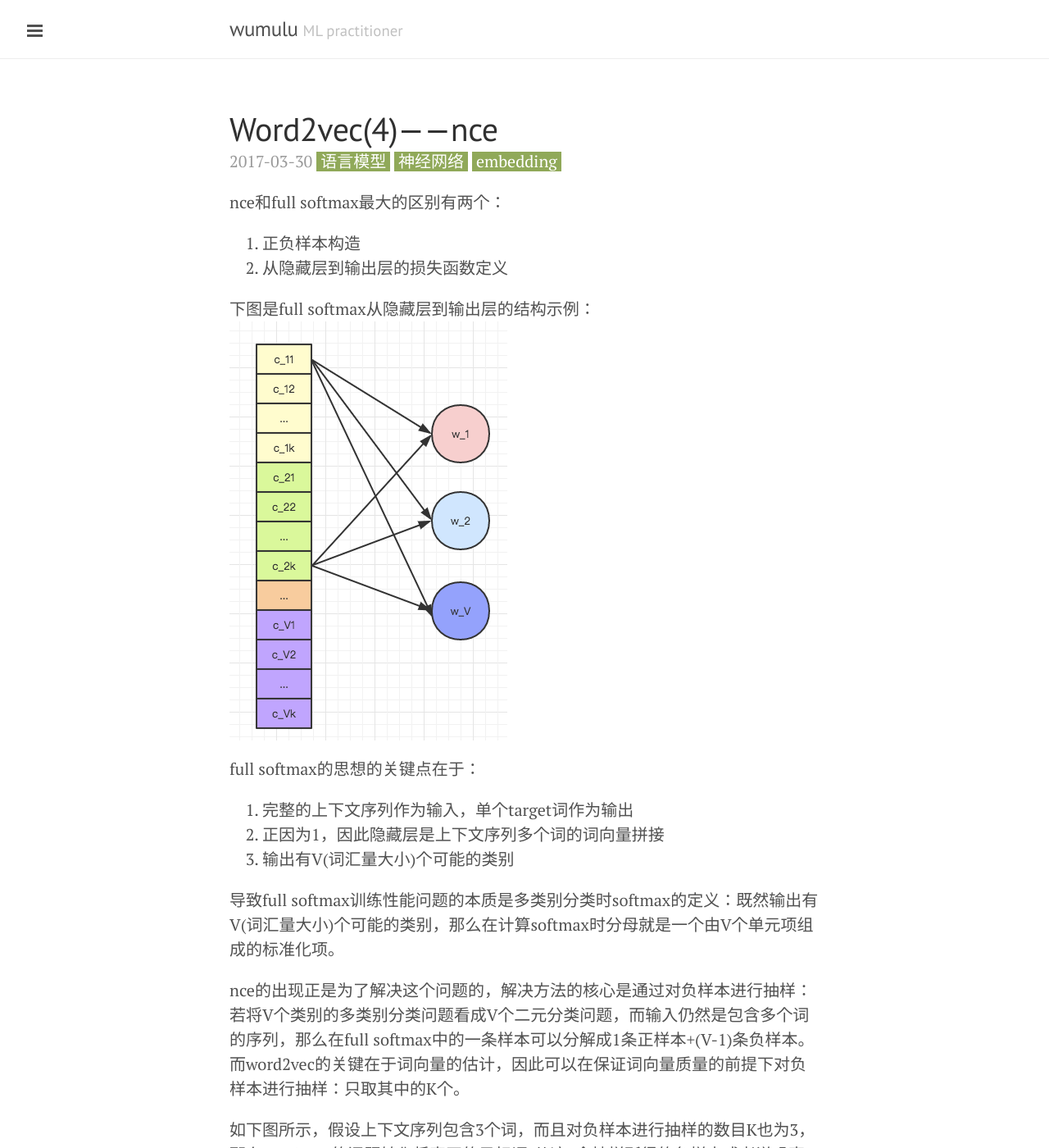
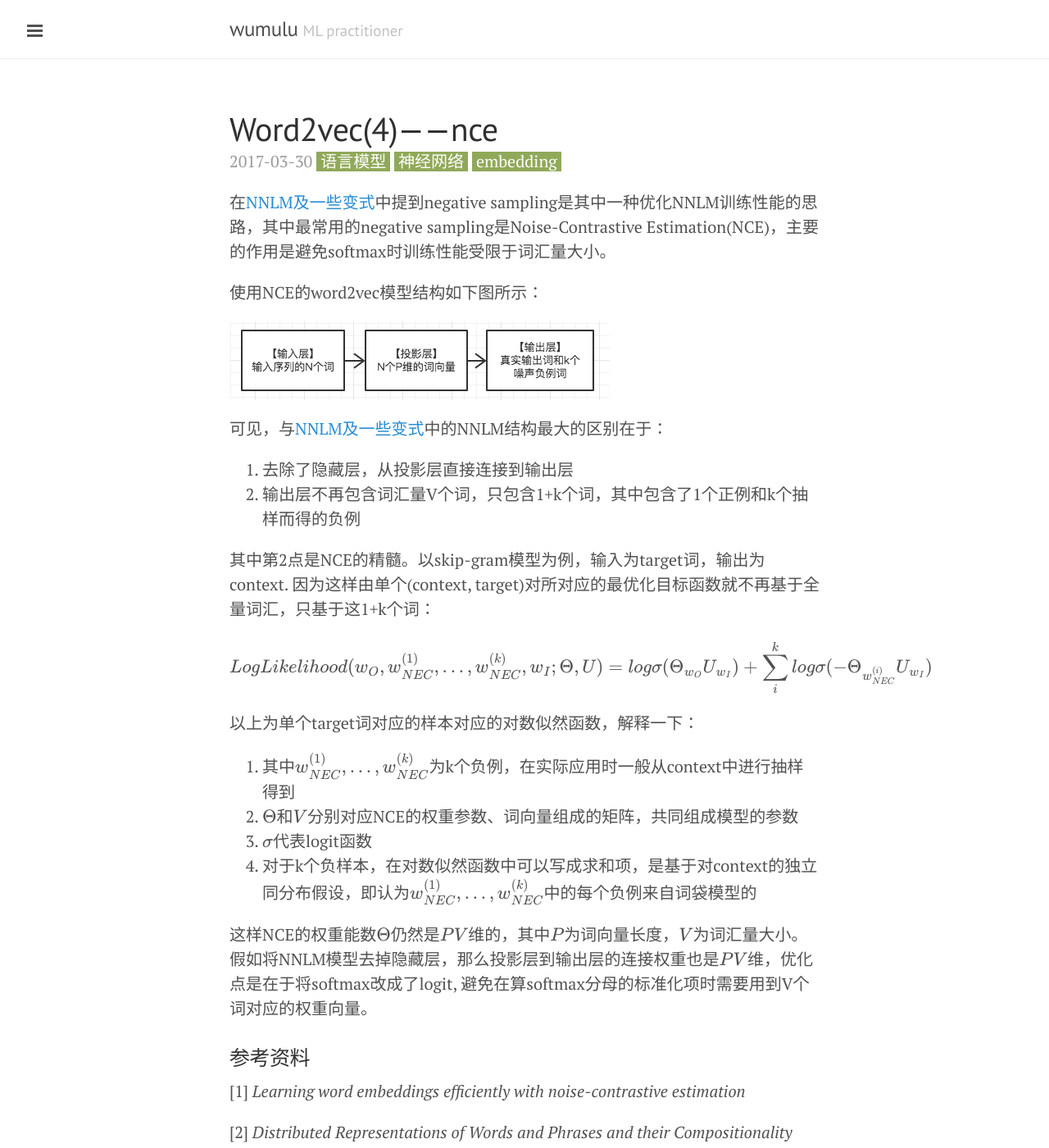
Before and after one commit to nomadcube/nomadcube.github.io, a Jekyll site: the page built from _posts/2017-03-30-word2vec(4)——nce.md, in a window 1280 px wide and 1400 px high. Shown: the whole window at 82% size. Built offline with Jekyll 4.4.1, drawn with Linux system fonts in a browser that asks for light colours; formulas are drawn with MathJax 3; comment, search, counter and statistics services are not loaded; some of the changed text lies outside the part shown.

Commit message:
新文章

```diff
--- /dev/null
+++ b/_includes/analytics.html
@@ -0,0 +1,9 @@
+<script>
+  (function(i,s,o,g,r,a,m){i['GoogleAnalyticsObject']=r;i[r]=i[r]||function(){
+  (i[r].q=i[r].q||[]).push(arguments)},i[r].l=1*new Date();a=s.createElement(o),
+  m=s.getElementsByTagName(o)[0];a.async=1;a.src=g;m.parentNode.insertBefore(a,m)
+  })(window,document,'script','//www.google-analytics.com/analytics.js','ga');
+
+  ga('create', 'UA-97186123-1', 'auto');
+  ga('send', 'pageview');
+</script>
--- a/_layouts/default.html
+++ b/_layouts/default.html
@@ -2,7 +2,7 @@
 <html lang="en-us">
 
   {% include head.html %}
-
+  {% include analytics.html %}
   <body class="sidebar-overlay">
 
     {% include sidebar.html %}
--- a/_posts/2017-03-30-word2vec(4)——nce.md
+++ b/_posts/2017-03-30-word2vec(4)——nce.md
@@ -3,47 +3,35 @@ layout: post
 tags: 语言模型 神经网络 embedding
 ---
 
-nce和full softmax最大的区别有两个：
+在[NNLM及一些变式](https://nomadcube.github.io/2017/04/10/word2vec(1)-NNLM%E5%8F%8A%E4%B8%80%E4%BA%9B%E5%8F%98%E5%BC%8F/)中提到negative sampling是其中一种优化NNLM训练性能的思路，其中最常用的negative sampling是Noise-Contrastive Estimation(NCE)，主要的作用是避免softmax时训练性能受限于词汇量大小。
 
-1. 正负样本构造
-2. 从隐藏层到输出层的损失函数定义
+使用NCE的word2vec模型结构如下图所示：
 
-下图是full softmax从隐藏层到输出层的结构示例：
 ![word2vec_2](/public/word2vec_2.png)
 
-full softmax的思想的关键点在于：
+可见，与[NNLM及一些变式](https://nomadcube.github.io/2017/04/10/word2vec(1)-NNLM%E5%8F%8A%E4%B8%80%E4%BA%9B%E5%8F%98%E5%BC%8F/)中的NNLM结构最大的区别在于：
 
-1. 完整的上下文序列作为输入，单个target词作为输出
-2. 正因为1，因此隐藏层是上下文序列多个词的词向量拼接
-3. 输出有V(词汇量大小)个可能的类别
+1. 去除了隐藏层，从投影层直接连接到输出层
+2. 输出层不再包含词汇量V个词，只包含1+k个词，其中包含了1个正例和k个抽样而得的负例
 
-导致full softmax训练性能问题的本质是多类别分类时softmax的定义：既然输出有V(词汇量大小)个可能的类别，那么在计算softmax时分母就是一个由V个单元项组成的标准化项。
+其中第2点是NCE的精髓。以skip-gram模型为例，输入为target词，输出为context. 因为这样由单个(context, target)对所对应的最优化目标函数就不再基于全量词汇，只基于这1+k个词：
 
-nce的出现正是为了解决这个问题的，解决方法的核心是通过对负样本进行抽样：若将V个类别的多类别分类问题看成V个二元分类问题，而输入仍然是包含多个词的序列，那么在full softmax中的一条样本可以分解成1条正样本+(V-1)条负样本。而word2vec的关键在于词向量的估计，因此可以在保证词向量质量的前提下对负样本进行抽样：只取其中的K个。
+$$LogLikelihood(w_O, w_{NEC}^{(1)}, ..., w_{NEC}^{(k)}, w_I; \Theta, U) = log \sigma(\Theta_{w_O} U_{w_I}) + \sum_i^k log \sigma(-\Theta_{w_{NEC}^{(i)}}U_{w_I})$$
 
-如下图所示，假设上下文序列包含3个词，而且对负样本进行抽样的数目K也为3，那么word2vec的问题转化将真正的目标词t从这3个抽样所得的负样本或者说噪声中分辨出来。
+以上为单个target词对应的样本对应的对数似然函数，解释一下：
 
-![nce](/public/nce.png)
+1. 其中$$w_{NEC}^{(1)}, ..., w_{NEC}^{(k)}$$为k个负例，在实际应用时一般从context中进行抽样得到
+2. $$\Theta$$和$$V$$分别对应NCE的权重参数、词向量组成的矩阵，共同组成模型的参数
+3. $$\sigma$$代表logit函数
+4. 对于k个负样本，在对数似然函数中可以写成求和项，是基于对context的独立同分布假设，即认为$$w_{NEC}^{(1)}, ..., w_{NEC}^{(k)}$$中的每个负例来自词袋模型的
 
-进一步地，可以将一条样本中上下文序列包含的m个词打散，成为m个单独的样本。这就将问题转换成这样的一个二元分类问题：输入为上下文序列的某个词和词汇全集中的其中一个词（可能是正样本的target或抽样出来的负样本），用lr去预测label是1还是0.
+这样NCE的权重能数$$\Theta$$仍然是$$PV$$维的，其中$$P$$为词向量长度，$$V$$为词汇量大小。假如将NNLM模型去掉隐藏层，那么投影层到输出层的连接权重也是$$PV$$维，优化点是在于将softmax改成了logit, 避免在算softmax分母的标准化项时需要用到V个词对应的权重向量。
 
-如下图所示，原先的一条样本相当于对负样本抽样并打散后的12条样本（某些样本的label没有画出）：
-![nce_1](/public/nce_1.png)
-
-这样就可以用logit函数来表达模型，而由于词汇量仍然有V个没变，因此分类模型参数仍然是VK个权生和V个截距项，只不过在计算损失函数时只需要关注目标词t和抽样出来的K个负样本：
-
-$$loss_{nec} = log\sigma(u_{w_o}v_{w_I}) + \sum_i^K E_{w_i from P_n(w)}log \sigma(-u_{w_i}v_{w_I})$$
-
-其中$$\sigma$$代表logit函数，$$P_n(w)$$为负采样的分布，常取均匀分布；向量$$u$$为nec层的权重参数，$$v$$为向量嵌入层的参数。以上实际上是以$$w_I$$为输入词的K+1条样本对应的交叉熵损失函数。
-
-
-### **NCE**
-NCE则利用采样的思想。目标词和context的正样本是直接从语料中构造出来的，但负样本量很大，以window大小设成1为例，这样负样本相当于是目标词和词汇表的其它的n-1个词的组合。NCE的做法是从中进行抽样，只以其中的k个作为真实使用的负样本。预测目标是使得正样本的对数似然值高，而负样本的比较低，概率是依据logistic算出来的。
 
 
 ### 参考资料
-[1] *Distributed Representations of Words and Phrases and their Compositionality*
+[1] *Learning word embeddings efficiently with noise-contrastive estimation*
 
-[2] [TensorFlow-Vector Representations of Words](https://www.tensorflow.org/tutorials/word2vec)
+[2] *Distributed Representations of Words and Phrases and their Compositionality*
 
-[3] *Learning word embeddings efficiently with noise-contrastive estimation*
+[3] [TensorFlow-Vector Representations of Words](https://www.tensorflow.org/tutorials/word2vec)
```
Also changed, not shown: _posts/2017-04-10-word2vec(1)——NNLM及一些变式.md (+1 -1 lines), public/word2vec_2.png.
